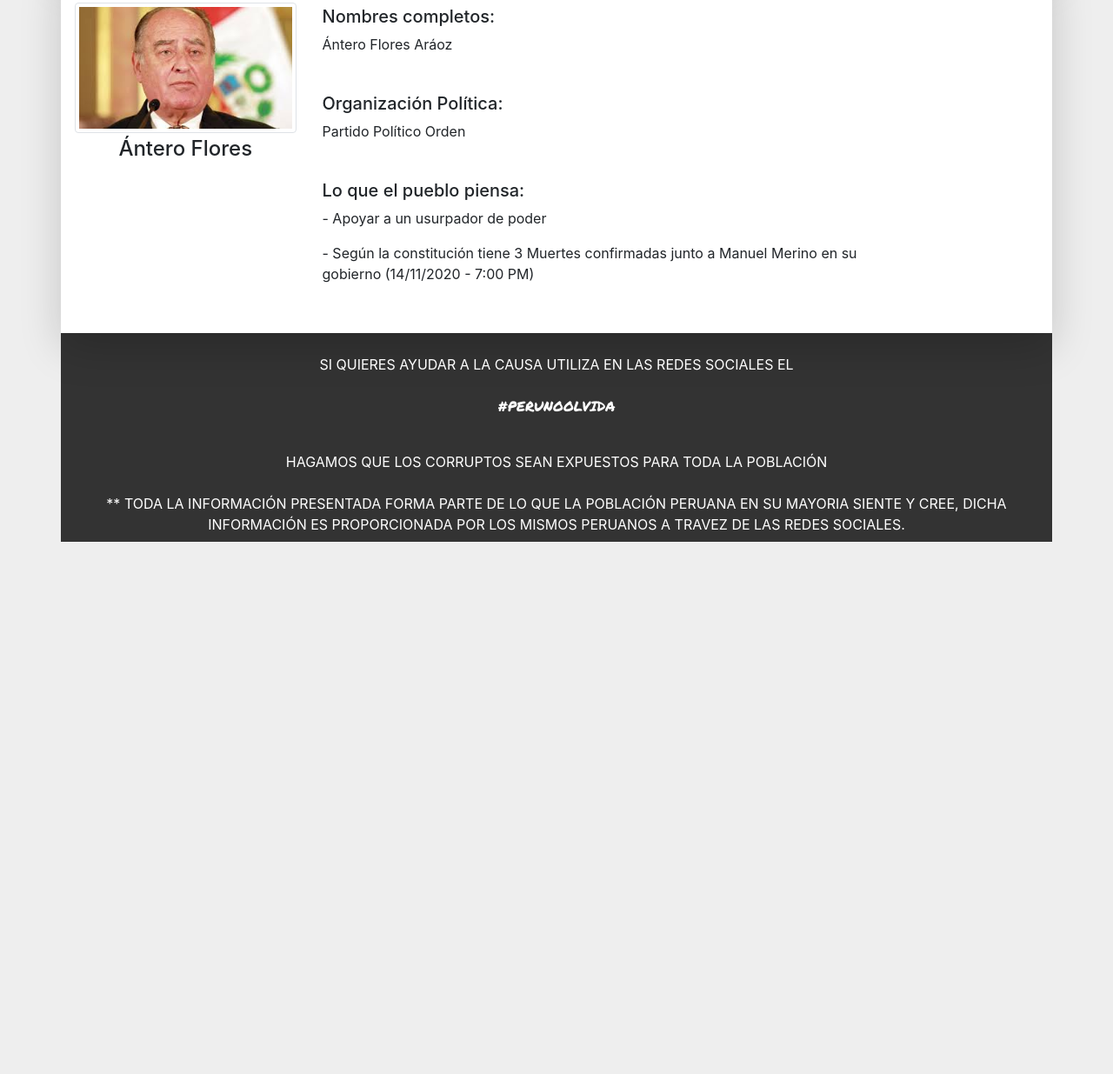
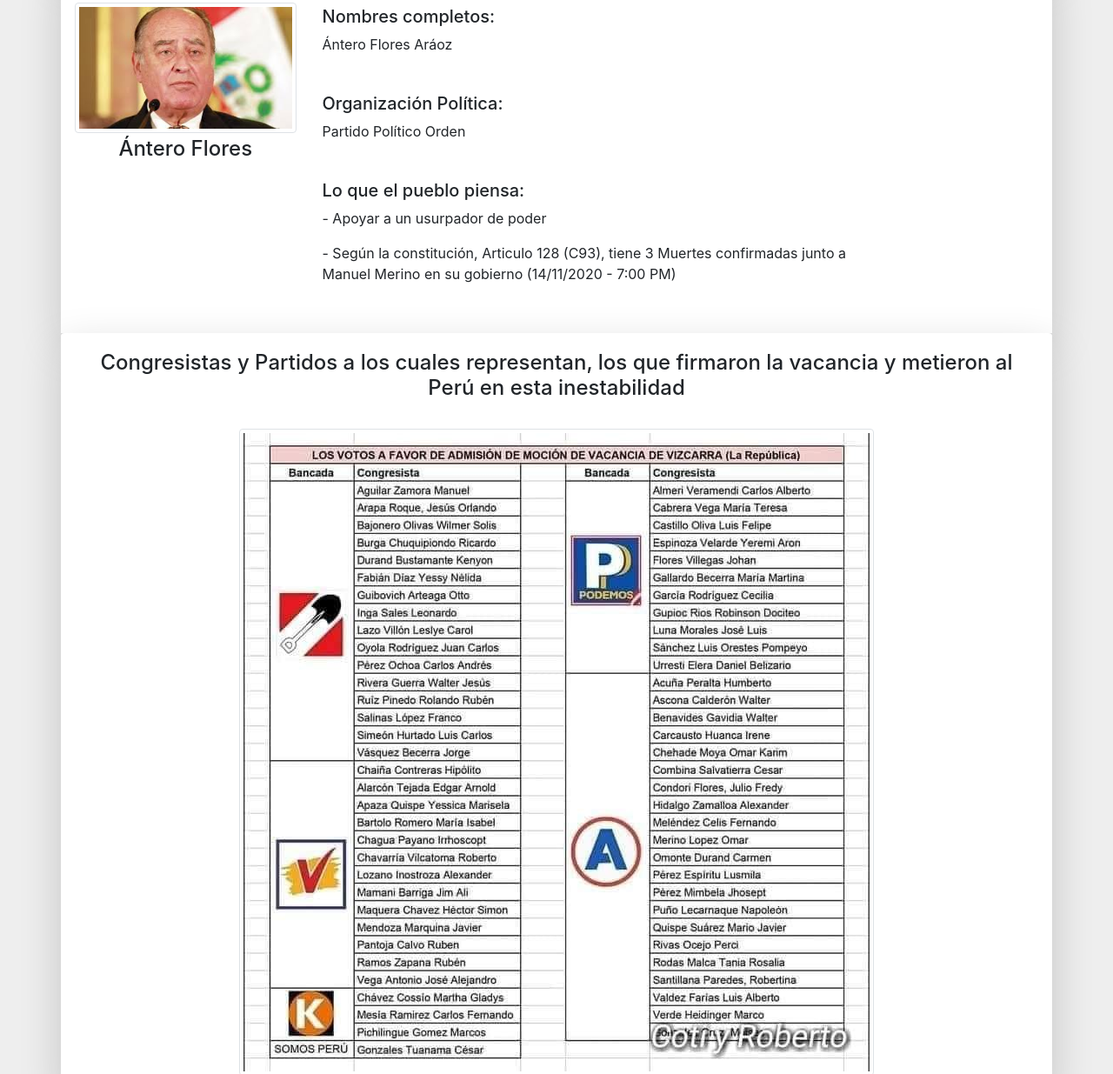
Before and after one commit to nicoIYIZ/perunoolvidas, a plain HTML site: page index.html in a window 1280 px wide. Shown: the part 708-1943 px from the top of the page at 87% size. Before the commit the page ends 1355 px from the top, so only its background shows below. Drawn offline with nearby package versions, Linux system fonts and the light colour scheme.

Commit message:
Partidos politicos

```diff
--- a/index.html
+++ b/index.html
@@ -72,10 +72,21 @@
                                     <br>
                                     <h5 class="mt-1">Lo que el pueblo piensa:</h5>
                                     <p>- Apoyar a un usurpador de poder</p>
-                                    <p>- Según la constitución tiene 3 Muertes confirmadas junto a Manuel Merino en su gobierno (14/11/2020 - 7:00 PM)</p>
+                                    <p>- Según la constitución, Articulo 128 (C93), tiene 3 Muertes confirmadas junto a Manuel Merino en su gobierno (14/11/2020 - 7:00 PM)</p>
 
                                 </div>
                             </div>
+                        </div>
+                    </div>
+                </div>
+            </section>
+            <section role="region">
+                <div class="container">
+                    <div class="row">
+                        <div class="col rounded-top shadow-lg p-3 bg-white text-center">
+                            <h4 class="mt-1">Congresistas y Partidos a los cuales representan, los que firmaron la vacancia y metieron al Perú en esta inestabilidad</h4>
+                            <br>
+                            <img src="imagenes/congresistasvacancia.jpg" alt="manuelmerino" class="img-thumbnail">
                         </div>
                     </div>
                 </div>
```
Also changed, not shown: imagenes/congresistasvacancia.jpg (added).
